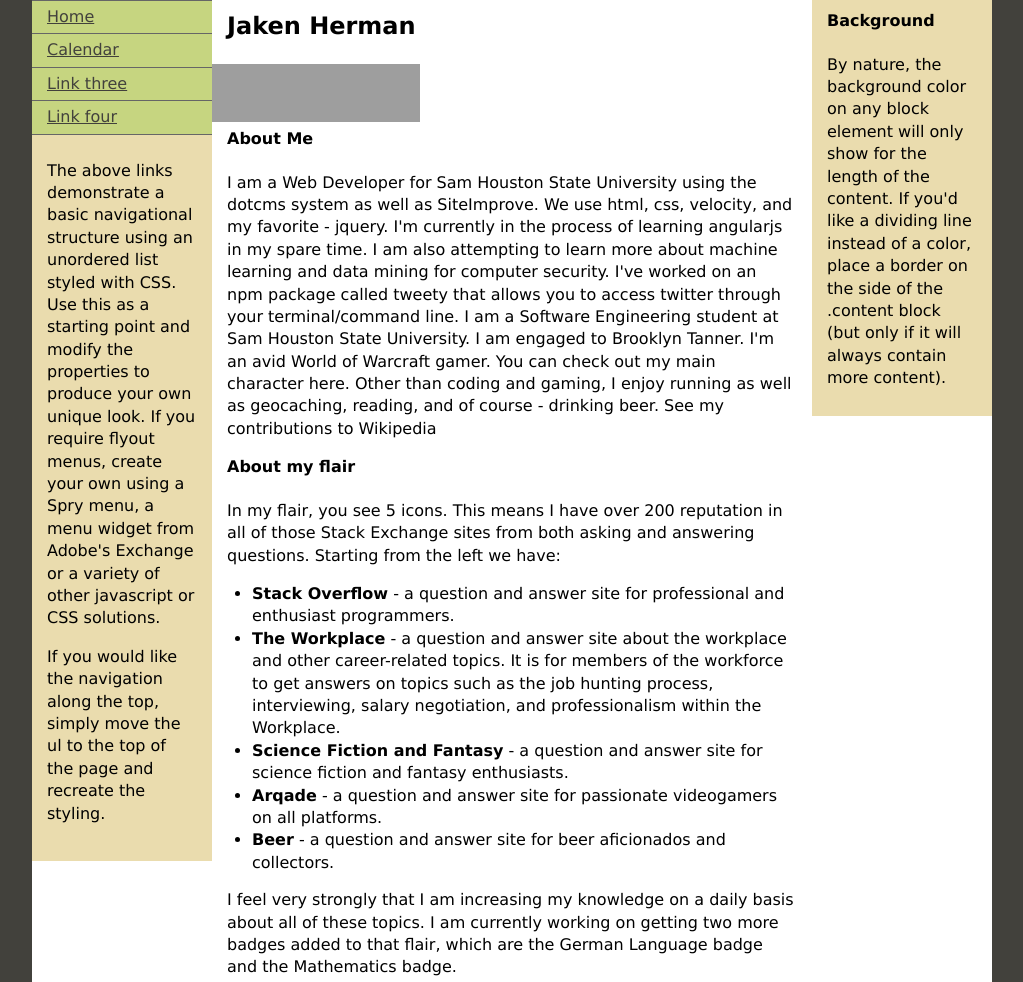
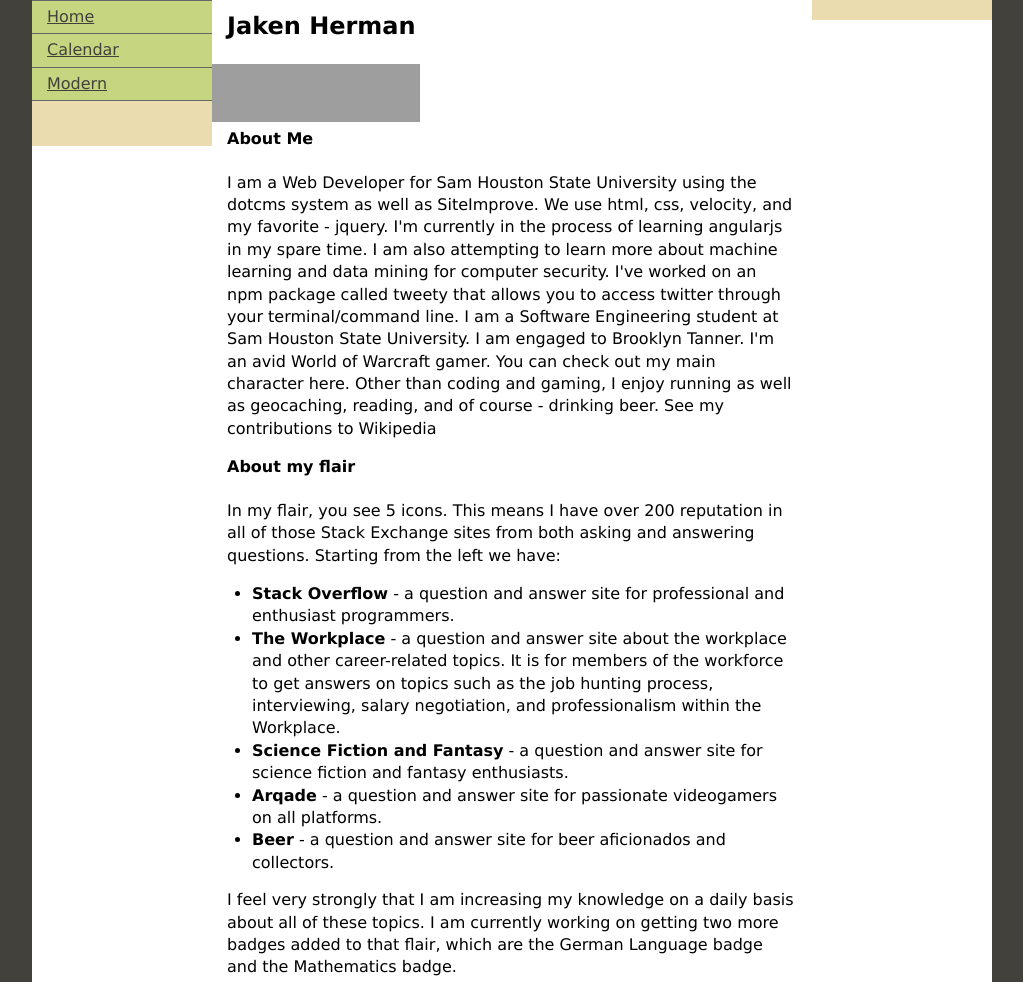
Before and after one commit to JakenHerman/old-school-site, a plain HTML site: page index.html in a window 1280 px wide. Shown: the top 982 px of the page, without its empty margins (128-1151 px from the left). Drawn offline with Linux system fonts and the light colour scheme; grey boxes are pictures that could not be loaded.

Commit message:
fixed pages - just needs new content

```diff
--- a/index.html
+++ b/index.html
@@ -138,20 +138,18 @@
 
 <div class="container">
   <header>
-
+        <title>Jaken Herman</title>
   </header>
   <div class="sidebar1">
   <nav>
     <ul>
       <li><a href="index.html">Home</a></li>
       <li><a href="calendar.html">Calendar</a></li>
-      <li><a href="#">Link three</a></li>
-      <li><a href="#">Link four</a></li>
+      <li><a href="http://jaken.me">Modern</a></li>
     </ul>
 </nav>
     <aside>
-      <p> The above links demonstrate a basic navigational structure using an unordered list styled with CSS. Use this as a starting point and modify the properties to produce your own unique look. If you require flyout menus, create your own using a Spry menu, a menu widget from Adobe's Exchange or a variety of other javascript or CSS solutions.</p>
-      <p>If you would like the navigation along the top, simply move the ul to the top of the page and recreate the styling.</p>
+
     </aside>
   <!-- end .sidebar1 --></div>
   <article class="content">
@@ -190,8 +188,6 @@
     </section>
   <!-- end .content --></article>
   <aside>
-    <h4>Background</h4>
-    <p>By nature, the background color on any block element will only show for the length of the content. If you'd like a dividing line instead of a color, place a border on the side of the .content block (but only if it will always contain more content).</p>
   </aside>
   <footer>
    <img src="http://www.chloemoretz.net/ffbutton.gif">
```
Also changed, not shown: calendar.html (+1 -4 lines).
